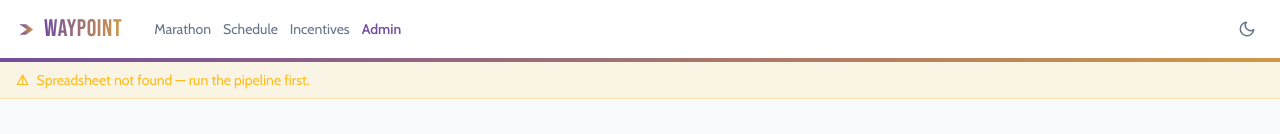
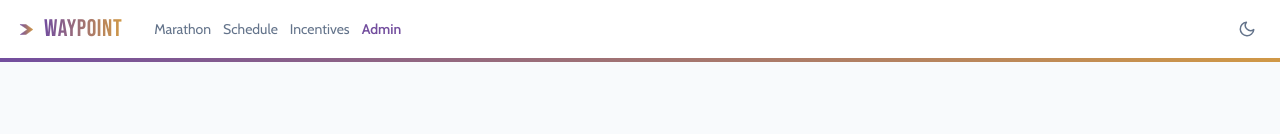
Before and after one commit to Codescales/esa-waypoint, a Next.js app in the folder web/frontend/: page /admin in a window 1280 px wide. Shown: the top 134 px of the page. Built offline with nearby package versions, Linux system fonts and the light colour scheme; no server answers.

Commit message:
move stale banner from global layout to admin page only

```diff
--- a/web/frontend/app/admin/page.tsx
+++ b/web/frontend/app/admin/page.tsx
@@ -1,6 +1,7 @@
 "use client";
 
 import { useEffect, useState, FormEvent, useCallback, useRef } from "react";
+import StaleBanner from "@/components/StaleBanner";
 import {
   adminLogin,
   adminStatus,
@@ -245,6 +246,7 @@ export default function AdminPage() {
 
   return (
     <div className="max-w-4xl mx-auto space-y-6">
+      <StaleBanner />
       <div>
         <h1 className="text-2xl font-bold">Admin</h1>
         <p className="text-sm text-muted">Operator controls. Session expires in 1 hour.</p>
--- a/web/frontend/app/layout.tsx
+++ b/web/frontend/app/layout.tsx
@@ -2,7 +2,7 @@ import type { Metadata } from "next";
 import { Bebas_Neue, Cabin, Barlow_Condensed, Oswald } from "next/font/google";
 import "./globals.css";
 import Nav from "@/components/Nav";
-import StaleBanner from "@/components/StaleBanner";
+
 import ThemeProvider from "@/components/ThemeProvider";
 
 const bebasNeue = Bebas_Neue({
@@ -48,7 +48,6 @@ export default function RootLayout({
       <body className="min-h-full flex flex-col">
         <ThemeProvider>
           <Nav />
-          <StaleBanner />
           <main className="flex-1 max-w-5xl w-full mx-auto px-4 py-6">
             {children}
           </main>
```
